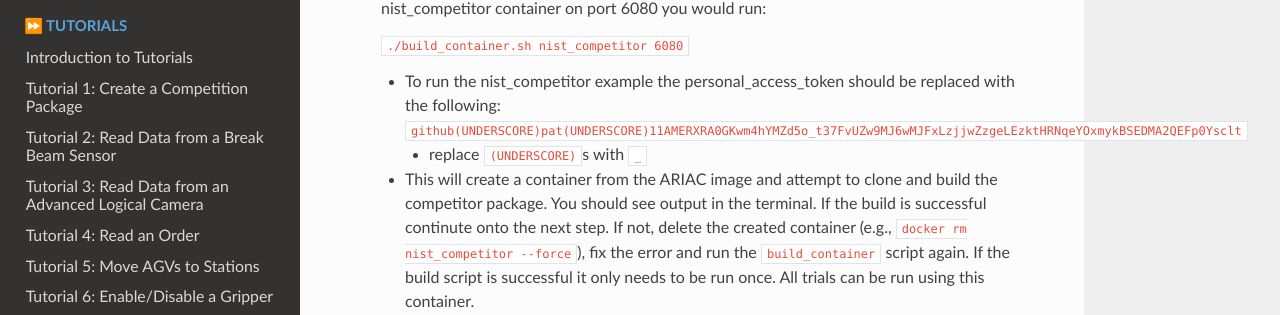
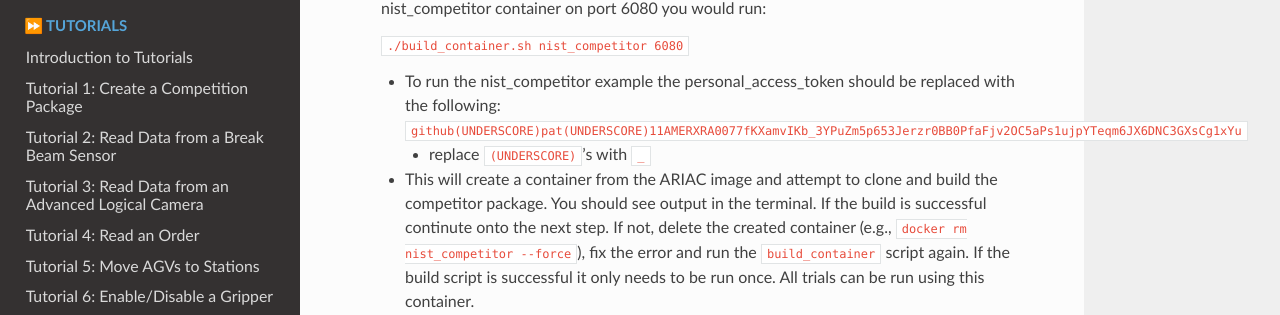
Before and after one commit to usnistgov/ARIAC, a Sphinx documentation site: the page built from docs/automated_evaluation/automated_evaluation_overview.md, in a window 1280 px wide and 900 px high, scrolled down 1777 px. Shown: the part 206-521 px from the top of the window. Built offline with Sphinx 7.4.7 and the Read the Docs theme 2.0.0, drawn with Linux system fonts in a browser that asks for light colours.

Commit message:
Update automated_evaluation_overview.md

```diff
--- a/docs/automated_evaluation/automated_evaluation_overview.md
+++ b/docs/automated_evaluation/automated_evaluation_overview.md
@@ -65,9 +65,9 @@ competition:
 
     `./build_container.sh nist_competitor 6080`
 
-    - To run the nist_competitor example the personal_access_token should be replaced with the following: `github(UNDERSCORE)pat(UNDERSCORE)11AMERXRA0GKwm4hYMZd5o_t37FvUZw9MJ6wMJFxLzjjwZzgeLEzktHRNqeYOxmykBSEDMA2QEFp0Ysclt`
+    - To run the nist_competitor example the personal_access_token should be replaced with the following: `github(UNDERSCORE)pat(UNDERSCORE)11AMERXRA0077fKXamvIKb_3YPuZm5p653Jerzr0BB0PfaFjv2OC5aPs1ujpYTeqm6JX6DNC3GXsCg1xYu`
 
-        - replace `(UNDERSCORE)`s with `_`
+        - replace `(UNDERSCORE)`'s with `_`
 
     - This will create a container from the ARIAC image and attempt to clone and build the competitor package. You should see output in the terminal. If the build is successful continute onto the next step. If not, delete the created container (e.g., `docker rm nist_competitor --force`), fix the error and run the `build_container` script again. If the build script is successful it only needs to be run once. All trials can be run using this container.
 
```
